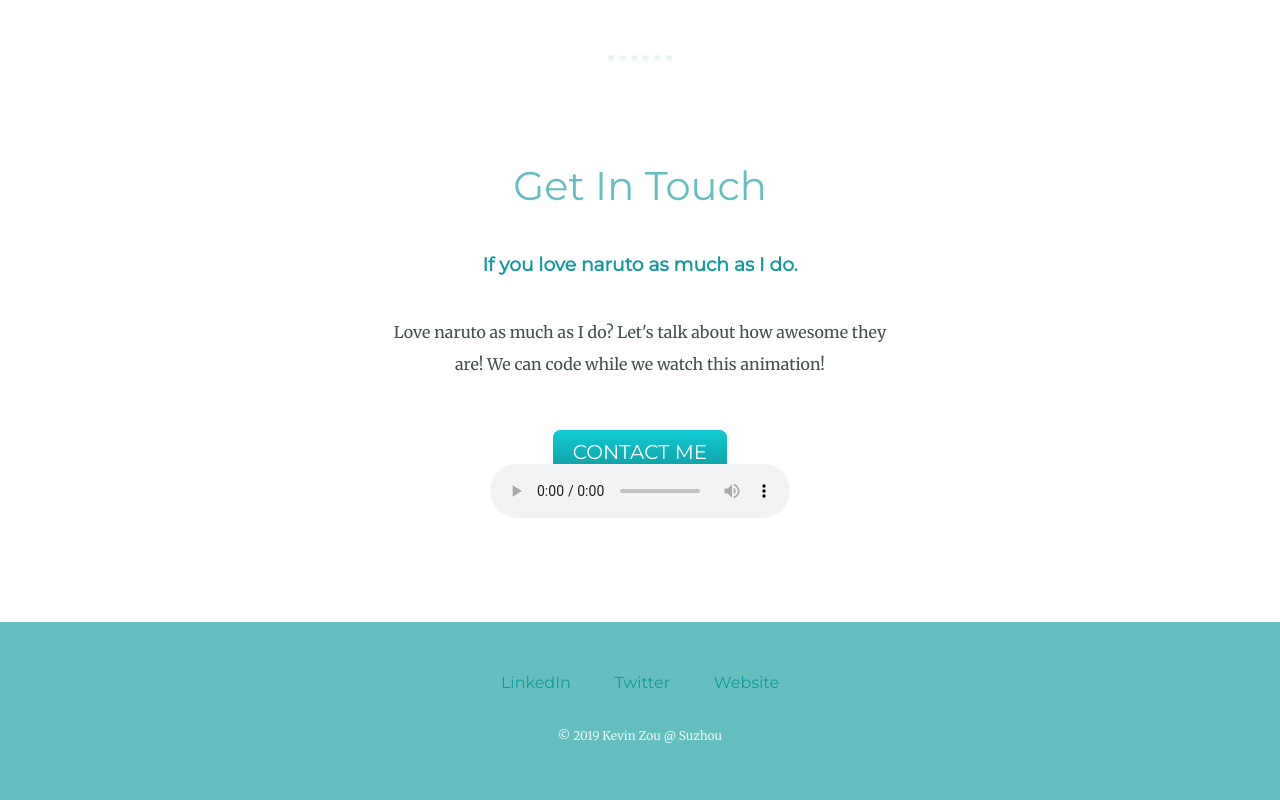
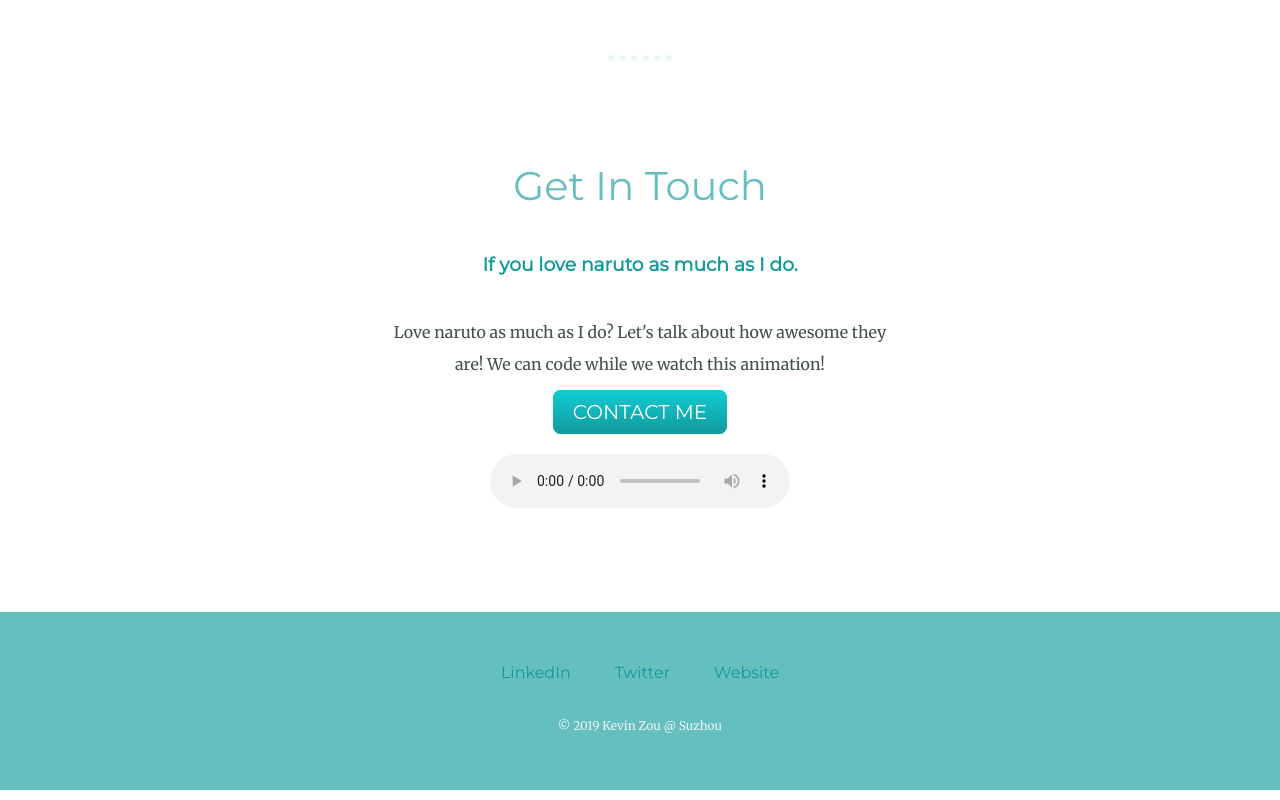
Before and after one commit to kevinapple/mywebsite, a plain HTML site: page index.html in a window 1280 px wide. Shown: the part 2183-2983 px from the top of the page. Drawn offline with Linux system fonts and the light colour scheme.

Commit message:
modify style for music

```diff
--- a/css/styles.css
+++ b/css/styles.css
@@ -96,7 +96,7 @@ hr {
 
 .contact-message {
   width:40%;
-  margin:40px auto 60px;
+  margin:40px auto 20px;
 }
 
 .copyright {
@@ -107,6 +107,11 @@ hr {
 
 .heart {
   color:red;
+}
+
+.music {
+  margin:30px auto 10px;
+  color: #11999E;
 }
 
 .btn {
```
